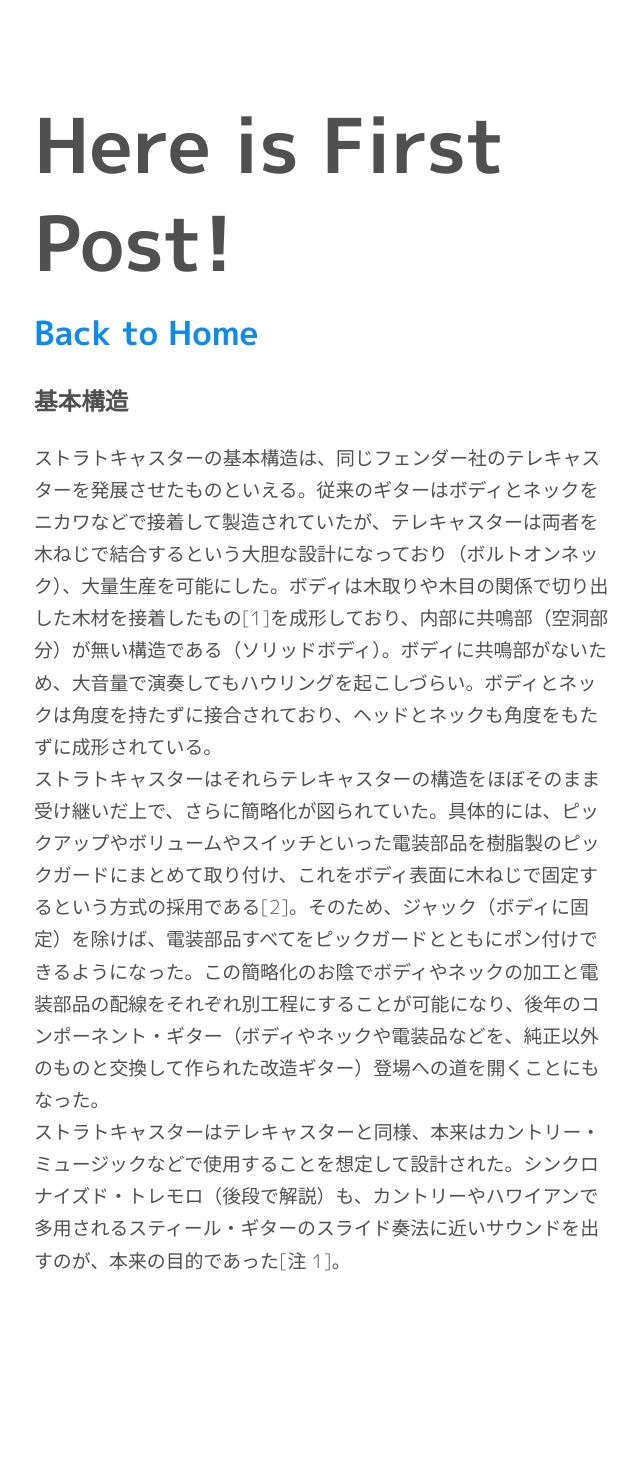
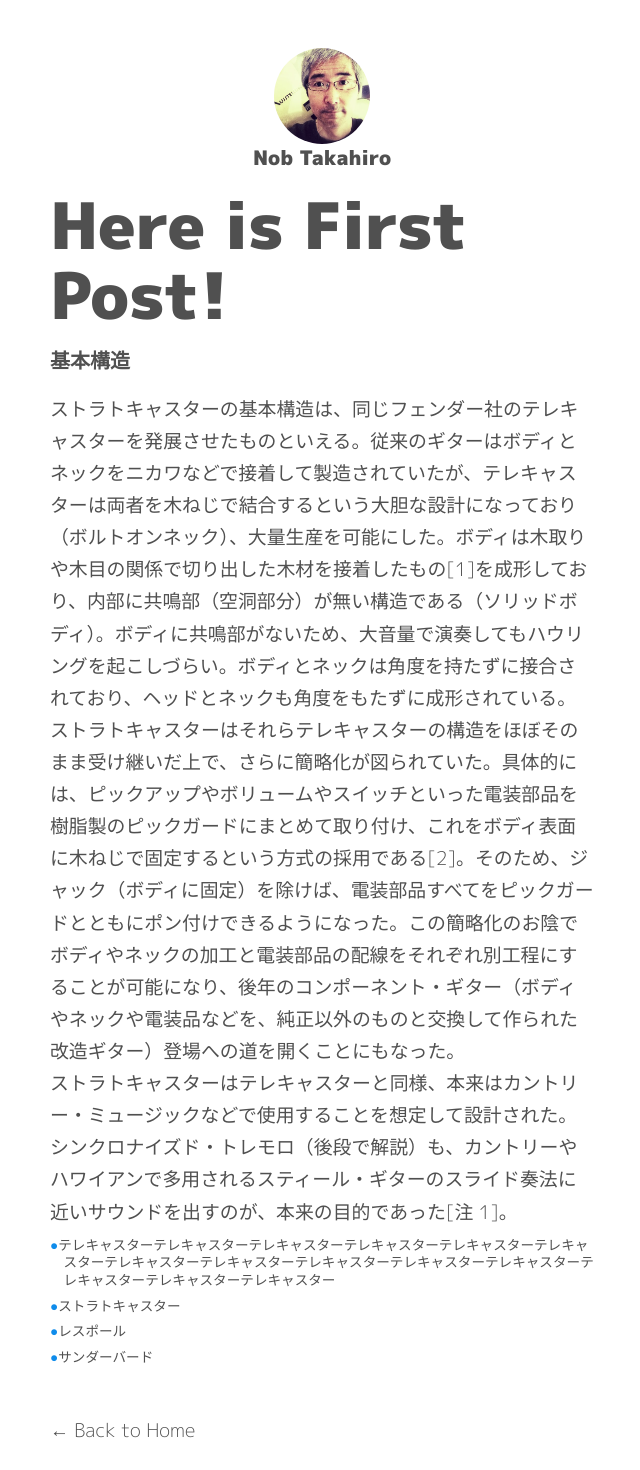
Before and after one commit to vivlio-kumihan/tk, a Next.js app: page /posts/first-post in a window 1280 px wide. Shown: the top 1470 px of the page, without its empty margins (318-958 px from the left). Before the commit the page ends 1373 px from the top, so only its background shows below. Built offline with nearby package versions, Linux system fonts and the light colour scheme; no server answers.

Commit message:
modify layout

```diff
--- a/components/layout.js
+++ b/components/layout.js
@@ -1,5 +1,58 @@
-import peculiar_style from "./layout.module.css"
+import Head from "next/head"
+import Link from "next/link"
+import layoutStyle from "./layout.module.css"
+import utilStyle from "../styles/util.module.css"
 
-export default function Layout({children}) {
-  return <div className={peculiar_style.container}>{children}</div>
+const name = "Nob Takahiro"
+export const siteTitle = "Blog Kumihan.com"
+
+export default function Layout({ children, home }) {
+  return (
+    <div className={layoutStyle.container}>
+      <Head>
+        <link rel="icon" href="/profile_image_Apple.ico"
+          as={process.env.BACKEND_URL + '/profile_image_Apple.ico'} />
+        <meta name="description" content="hogehoge" />
+      </Head>
+      <header className={layoutStyle.header}>
+        {home ? (
+          <div>
+            <img src="/images/profile.jpg"
+              className={`${layoutStyle.headerHomeImage} ${utilStyle.borderCircle}`}
+              alt={name} />
+            <h2>{name}</h2>
+          </div>
+        ) : (
+          <div>
+            <Link href="/">
+              <a>
+                <img src="/images/profile.jpg"
+                  className={`${layoutStyle.headerImage} ${utilStyle.borderCircle}`}
+                  alt={name} />
+              </a>
+            </Link>
+            <h3>
+              <Link href="/">
+                <a>{name}</a>
+              </Link>
+            </h3>
+              <style jsx>{`
+                h3 { font-weight: 900; }
+                a  { color: inherit; text-decoration: none; }
+              `}</style>
+          </div>
+        )}
+      </header>
+      <main>
+        {children}
+      </main>
+      {!home && (
+        <div className={layoutStyle.backToHome}>
+          <Link href="/">
+            <a>← Back to Home</a>
+          </Link>
+        </div>
+      )}
+    </div>
+  )
 }
--- a/components/layout.module.css
+++ b/components/layout.module.css
@@ -2,5 +2,28 @@
 
 .container {
 	width: 36rem;
-	margin: 6rem auto;
+	padding: 0 1rem;
+	margin: 3rem auto 6rem;
 }
+
+.header {
+	display: flex;
+	flex-direction: column;
+	align-items: center;
+}
+
+.headerImage {
+	margin: 0 auto;
+	width: 6rem;
+	height: 6rem;
+}
+
+.headerHomeImage {
+	margin: 0 auto;
+	width: 8rem;
+	width: 8rem;
+}
+
+.backToHome {
+	margin: 3rem 0 0;
+}
--- a/pages/posts/first-post.js
+++ b/pages/posts/first-post.js
@@ -9,11 +9,6 @@ export default function FisrtPost() {
         <title>First Post</title>
       </Head>
       <h1>Here is First Post!</h1>
-      <h2>
-        <Link href="/">
-          <a>Back to Home</a>
-        </Link>
-      </h2>
       <h3>基本構造</h3>
       <p>
       ストラトキャスターの基本構造は、同じフェンダー社のテレキャスターを発展させたものといえる。従来のギターはボディとネックをニカワなどで接着して製造されていたが、テレキャスターは両者を木ねじで結合するという大胆な設計になっており（ボルトオンネック）、大量生産を可能にした。ボディは木取りや木目の関係で切り出した木材を接着したもの[1]を成形しており、内部に共鳴部（空洞部分）が無い構造である（ソリッドボディ）。ボディに共鳴部がないため、大音量で演奏してもハウリングを起こしづらい。ボディとネックは角度を持たずに接合されており、ヘッドとネックも角度をもたずに成形されている。
@@ -22,6 +17,12 @@ export default function FisrtPost() {
       <br />
       ストラトキャスターはテレキャスターと同様、本来はカントリー・ミュージックなどで使用することを想定して設計された。シンクロナイズド・トレモロ（後段で解説）も、カントリーやハワイアンで多用されるスティール・ギターのスライド奏法に近いサウンドを出すのが、本来の目的であった[注 1]。
       </p>
+      <ul>
+        <li>テレキャスターテレキャスターテレキャスターテレキャスターテレキャスターテレキャスターテレキャスターテレキャスターテレキャスターテレキャスターテレキャスターテレキャスターテレキャスターテレキャスター</li>
+        <li>ストラトキャスター</li>
+        <li>レスポール</li>
+        <li>サンダーバード</li>
+      </ul>
     </Layout>
   )
 }
--- a/styles/global.css
+++ b/styles/global.css
@@ -1,6 +1,8 @@
 @import url("https://fonts.googleapis.com/css2?family=M+PLUS+1p:wght@100;300;400;500;700;800;900");
 @import url("https://fonts.googleapis.com/css2?family=M+PLUS+Rounded+1c:wght@100;300;400;500;700;800;900");
 
+/* Font */
+/* 本文 */
 body, input, select, textarea {
   font-family: "M PLUS 1p", sans-serif;
   font-size: 5mm;
@@ -9,29 +11,64 @@ body, input, select, textarea {
   color: rgba(80, 80, 80, 1);
 }
 
+/* 見出し */
 h1, h2, h3, h4, h5, h6 {
   font-family: "M PLUS 1p", serif;
   margin: 0 0 1em 0;
   line-height: 1.3;
-  font-weight: 700;
+  font-weight: 500;
   color: rgba(80, 80, 80, 1);
 }
 
 h1 {
-  font-size: 4em;
   margin: 0 0 0.25em 0;
+  font-size: 4rem;
+  line-height: 1.1;
+  font-weight: 900;
+  letter-spacing: -0.025rem;
 }
 
-h2 { font-size: 1.75em; }
+h2 {
+  font-size: 1.75rem;
+  font-weight: 800;
+}
 
-h3 { font-size: 1.25em; }
+h3 {
+  font-size: 1.25rem;
+  font-weight: 700;
+}
 
-h4 { font-size: 1.1em; }
+h4 {
+  font-size: 1.1rem;
+  font-weight: 600;
+}
 
-h5 { font-size: 0.9em; }
+h5 { font-size: 0.9rem; }
 
-h6 { font-size: 0.7em; }
+h6 { font-size: 0.7rem; }
 
+/* リンク */
 a {
 	color: rgba(15, 140, 235, 1);
 }
+
+/* リスト */
+ul {
+    list-style: none;
+    margin: 0.5rem 0;
+}
+
+li {
+  margin-bottom: 0.5rem;
+  padding-left: 1em;
+  text-indent: -1em;
+  line-height: 1.3;
+  font-size: 0.85rem;
+  font-weight: 400;
+
+}
+
+li:before {
+  content: "●";
+	color: rgba(15, 140, 235, 1);
+}
--- a/styles/reset.css
+++ b/styles/reset.css
@@ -34,9 +34,6 @@ body {
 * {
 	box-sizing: border-box;
 }
-ol, ul {
-	list-style: none;
-}
 a {
 	text-decoration: none;
 }
--- /dev/null
+++ b/styles/util.module.css
@@ -0,0 +1,11 @@
+.borderCircle {
+  border-radius: 9999px;
+}
+
+.padding1px {
+  padding-top: 1px;
+}
+
+.lightText {
+  color: rgba(153, 153, 153, 1)
+}
```
Also changed, not shown: pages/index.js (+14 -24 lines), 1 other file (tests, documents, lock files or other folders).
